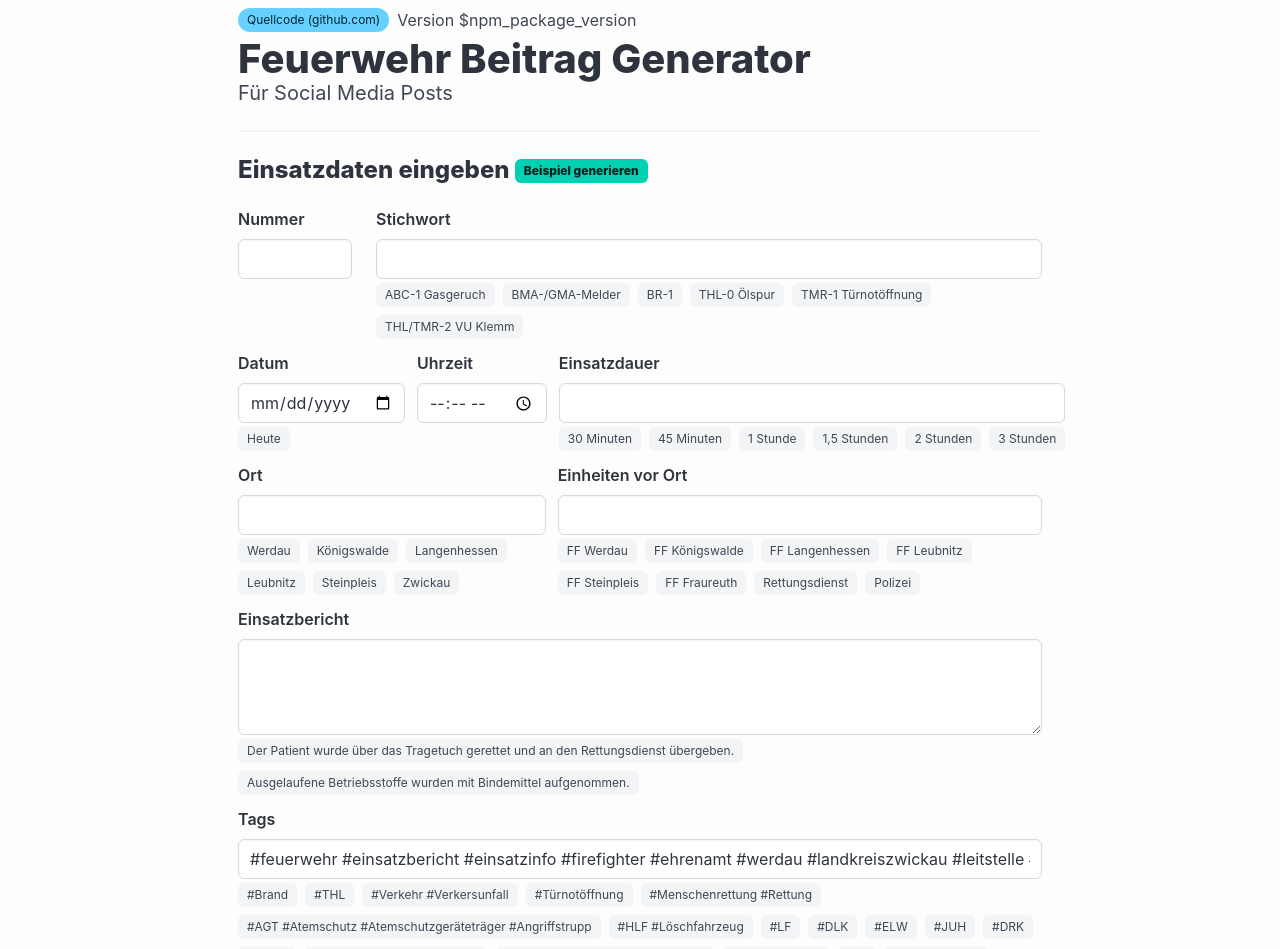
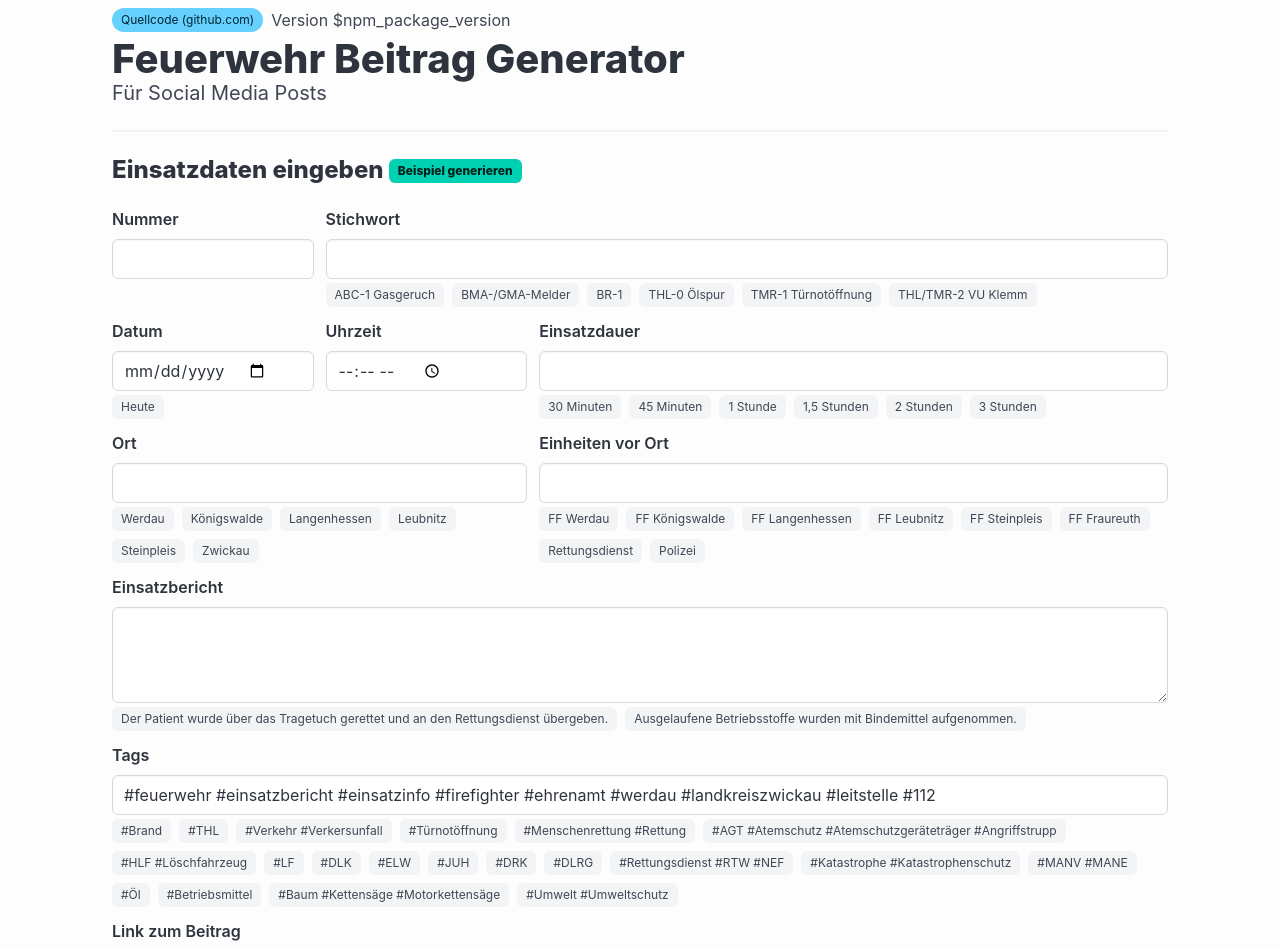
Before and after one commit to turbopixel/Feuerwehr-Beitrag-Generator, a Vue app: page / in a window 1280 px wide. Shown: the top 949 px of the page. Built offline with nearby package versions, Linux system fonts and the light colour scheme.

Commit message:
redo layout part #1

```diff
--- a/src/App.vue
+++ b/src/App.vue
@@ -17,7 +17,7 @@ export default {
 </script>
 
 <template>
-  <div class="container" style="max-width: 900px;">
+  <div class="container">
 
     <section class="section pt-0">
       <div class="tags mt-2 mb-1">
--- a/src/components/LayoutForm.vue
+++ b/src/components/LayoutForm.vue
@@ -102,16 +102,12 @@ export default {
     <div class="column is-12">
       <h3 class="title is-4">Einsatzdaten eingeben <span class="tag is-primary is-clickable" @click="create_example">Beispiel generieren</span></h3>
 
-      <div class="field is-grouped">
-        <div class="columns">
-          <div class="column is-2">
-            <div class="control">
+      <div class="grid">
+        <div class="cell is-col-start-1">
           <label for="nummer" class="label">Nummer</label>
           <input type="text" class="input" v-model="nummer" id="nummer">
         </div>
-          </div>
-          <div class="column">
-            <div class="control is-expanded">
+        <div class="cell is-col-span-4">
           <label for="stichwort" class="label">Stichwort</label>
           <input type="text" class="input" v-model="stichwort" id="stichwort">
           <div class="help">
@@ -125,12 +121,7 @@ export default {
             </div>
           </div>
         </div>
-          </div>
-        </div>
-      </div>
-
-      <div class="field is-grouped">
-        <div class="control">
+        <div class="cell is-col-start-1">
           <label for="datum" class="label">Datum</label>
           <input type="date" v-model="datum" class="input" id="datum" @click="set_datum_uhrzeit">
           <div class="help">
@@ -139,11 +130,11 @@ export default {
             </div>
           </div>
         </div>
-        <div class="control">
+        <div class="cell">
           <label for="uhrzeit" class="label">Uhrzeit</label>
           <input type="time" v-model="uhrzeit" class="input" id="uhrzeit">
         </div>
-        <div class="control">
+        <div class="cell is-col-span-3">
           <label for="dauer" class="label">Einsatzdauer</label>
           <input type="text" v-model="dauer" class="input" id="dauer">
           <div class="help">
@@ -157,10 +148,7 @@ export default {
              </div>
           </div>
         </div>
-      </div>
-
-      <div class="field is-grouped">
-        <div class="control is-expanded">
+        <div class="cell is-col-span-2 is-col-start-1">
           <label for="ort" class="label">Ort</label>
           <input type="text" class="input" v-model="ort" id="ort">
           <div class="help">
@@ -174,7 +162,7 @@ export default {
             </div>
           </div>
         </div>
-        <div class="control is-expanded">
+        <div class="cell is-col-span-3">
           <label for="einheiten" class="label">Einheiten vor Ort</label>
           <input type="text" class="input" v-model="einheiten" id="einheiten">
           <div class="help">
@@ -190,11 +178,8 @@ export default {
             </div>
           </div>
         </div>
-      </div>
-
-      <div class="field">
+        <div class="cell is-col-start-1 is-col-span-5">
           <label for="bericht" class="label">Einsatzbericht</label>
-        <div class="control">
           <textarea class="textarea" rows="3" v-model="bericht" name="bericht"></textarea>
           <div class="help">
             <div class="tags">
@@ -203,11 +188,9 @@ export default {
             </div>
           </div>
         </div>
-      </div>
 
-      <div class="field">
+        <div class="cell is-col-start-1 is-col-span-5">
           <label for="tags" class="label">Tags</label>
-        <div class="control">
           <input type="text" class="input" v-model="tags" id="tags">
           <div class="help">
             <div class="tags">
@@ -234,19 +217,14 @@ export default {
             </div>
           </div>
         </div>
-      </div>
-
-      <div class="field">
+        <div class="cell is-col-start-1 is-col-span-5">
           <label for="link" class="label">Link zum Beitrag</label>
-        <div class="control">
           <input type="text" class="input" v-model="link" name="link"/>
         </div>
       </div>
-
       <div class="buttons">
         <a class="button is-outlined is-danger is-fullwidth" @click="clear_form">Formular leeren</a>
       </div>
-
     </div>
 
     <div class="column is-12">
```
Lines whose indentation alone changed are shown as unchanged.
